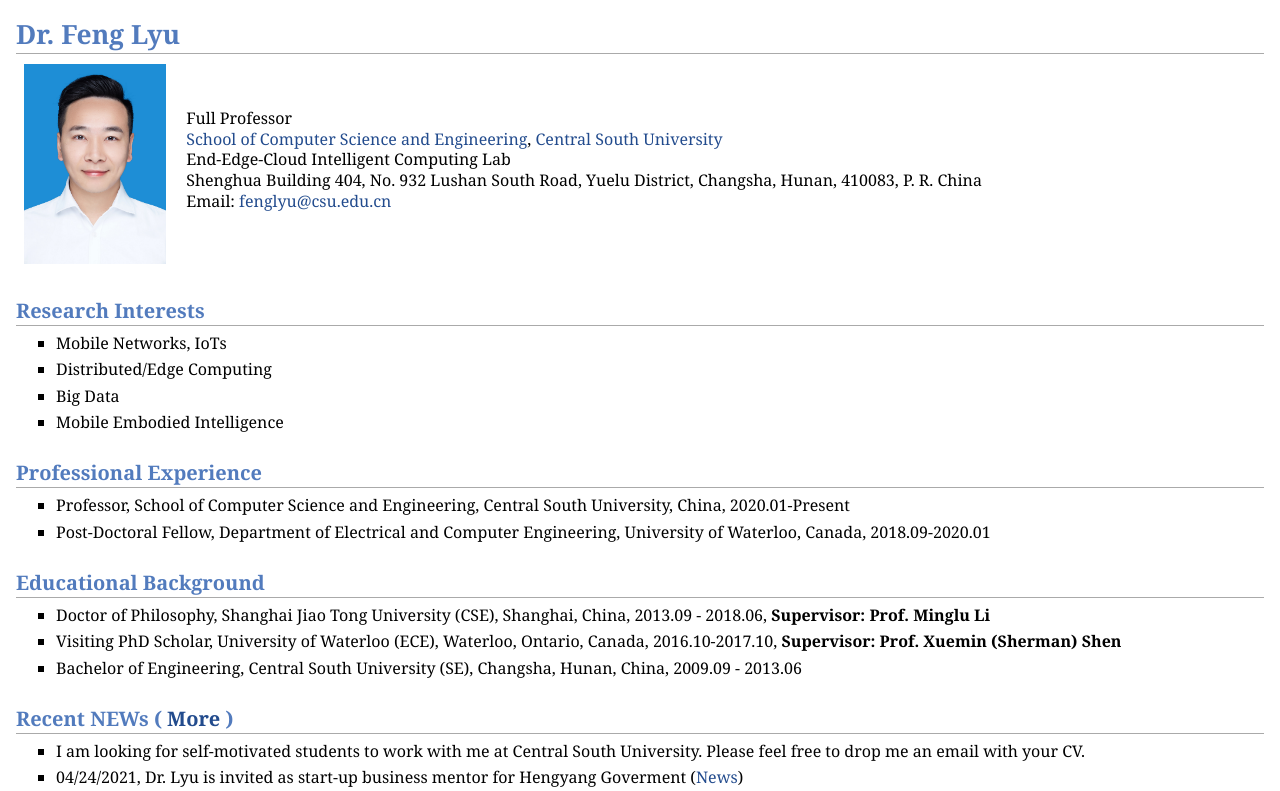
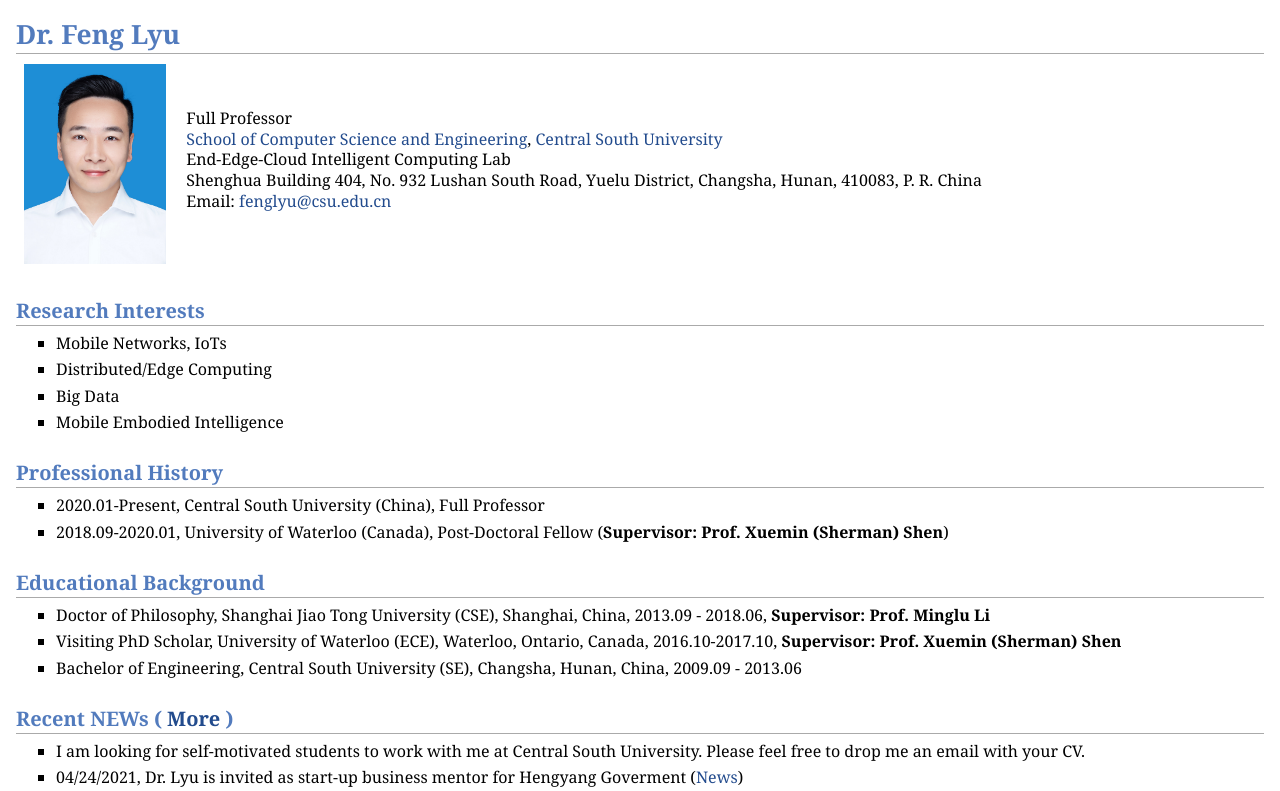
Before and after one commit to F-Lyu/F-Lyu.github.io, a plain HTML site: page index.html in a window 1280 px wide. Shown: the top 791 px of the page. Drawn offline with Linux system fonts and the light colour scheme.

Commit message:
Update professional history and postdoctoral supervisor

```diff
--- a/index.html
+++ b/index.html
@@ -34,11 +34,11 @@ Email:      <a href="mailto:fenglyu@csu.edu.cn">fenglyu@csu.edu.cn</a><br /></p>
 
 
 
-<h2>Professional Experience</h2>
+<h2>Professional History</h2>
 <ul>
-<li><p>Professor, School of Computer Science and Engineering, Central South University, China, 2020.01-Present</p>
+<li><p>2020.01-Present, Central South University (China), Full Professor</p>
 </li>
-<li><p>Post-Doctoral Fellow, Department of Electrical and Computer Engineering, University of Waterloo, Canada, 2018.09-2020.01</p>
+<li><p>2018.09-2020.01, University of Waterloo (Canada), Post-Doctoral Fellow (<strong>Supervisor: Prof. Xuemin (Sherman) Shen</strong>)</p>
 </li>
 </ul>
 
```
Also changed, not shown: 1 other file.
